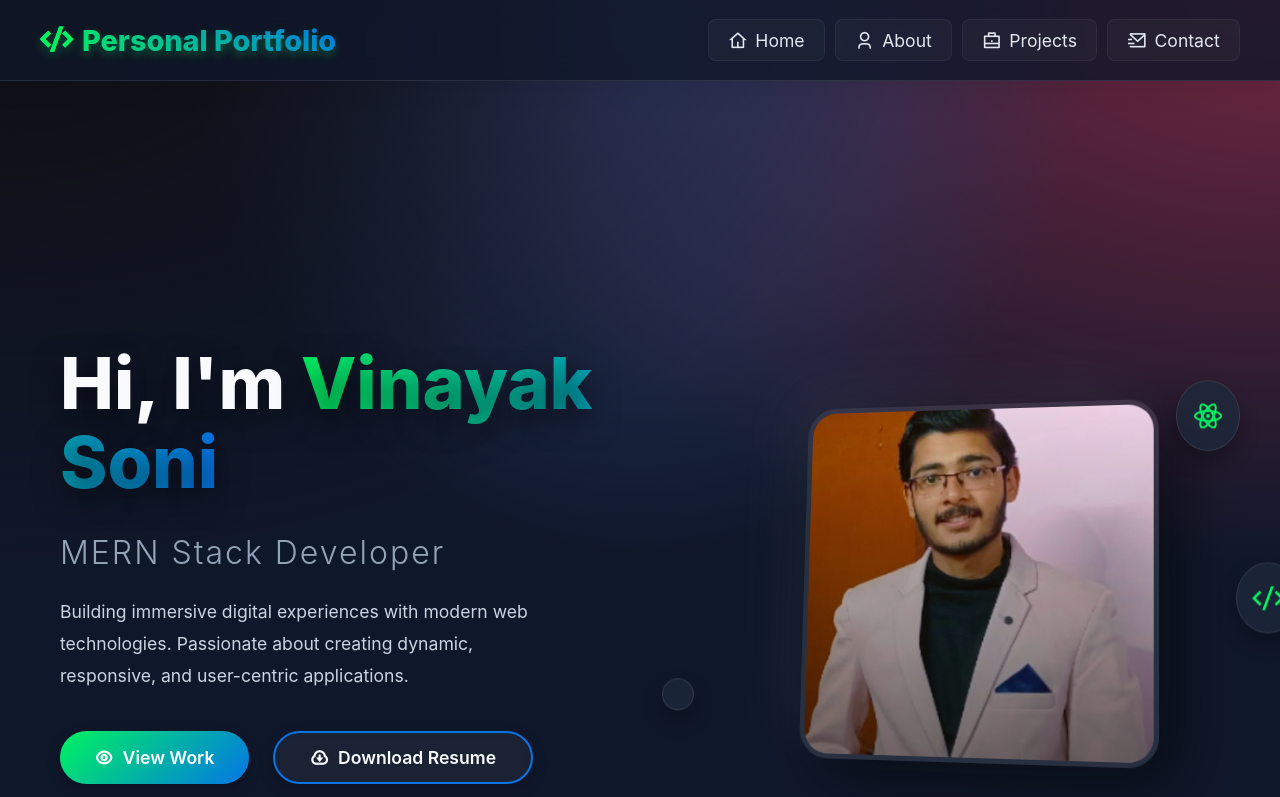
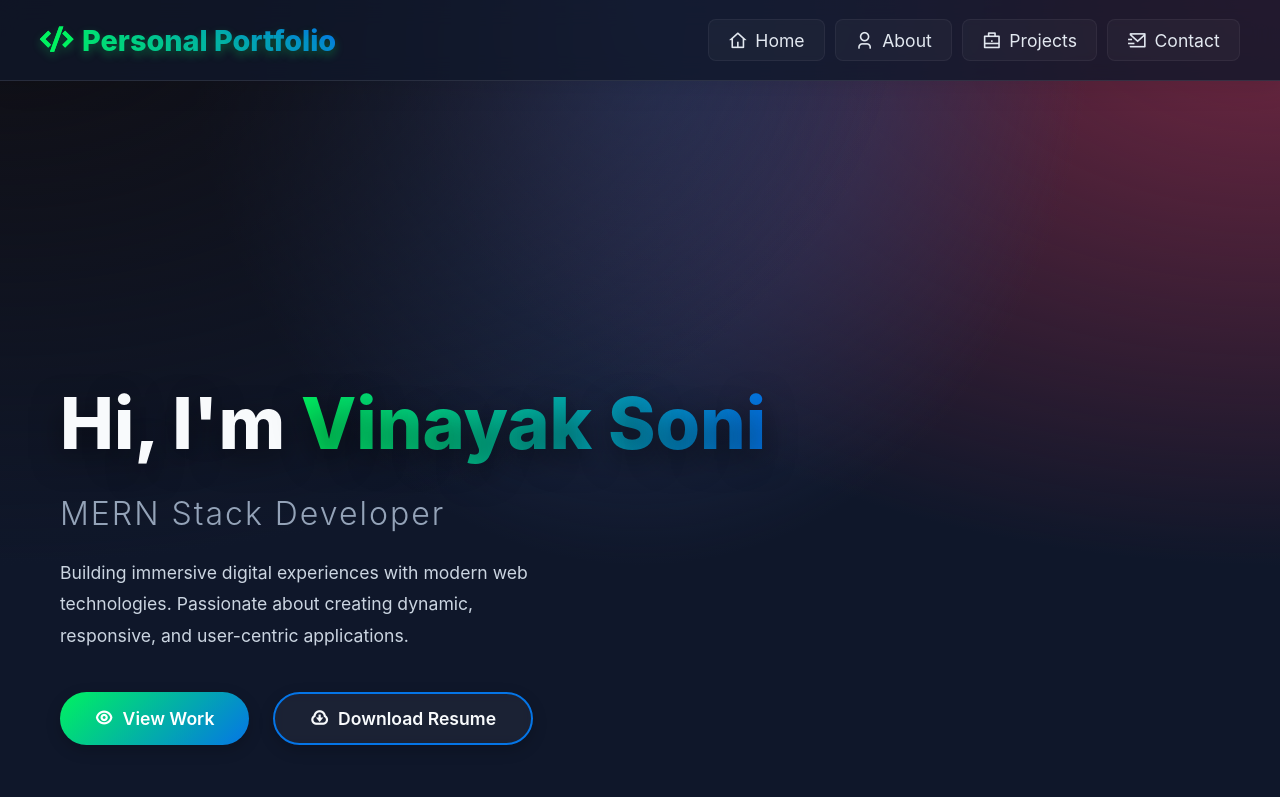
Before and after one commit to vinayak-boot/FUTURE_FS_01, a React (Vite) app in the folder client/: page / in a window 1280 px wide. Shown: the top 797 px of the page. Built offline with nearby package versions, Linux system fonts and the light colour scheme.

Commit message:
Remove profile image section from Hero

```diff
--- a/client/src/components/Hero.jsx
+++ b/client/src/components/Hero.jsx
@@ -29,15 +29,7 @@ const Hero = () => {
                     </div>
                 </div>
 
-                <div className="hero-image-section">
-                    <div className="image-card">
-                        <img src="/FUTURE_FS_01/profile.jpg" alt="Vinayak Soni" className="profile-img" />
-                        <div className="image-overlay"></div>
-                    </div>
-                    <div className="floating-icon icon-react"><i className="ri-reactjs-line"></i></div>
-                    <div className="floating-icon icon-node"><i className="ri-nodejs-line"></i></div>
-                    <div className="floating-icon icon-code"><i className="ri-code-s-slash-line"></i></div>
-                </div>
+
             </div>
             <div className="hero-visual">
                 <div className="glowing-circle"></div>
```
Also changed, not shown: 1 other file (tests, documents, lock files or other folders).
